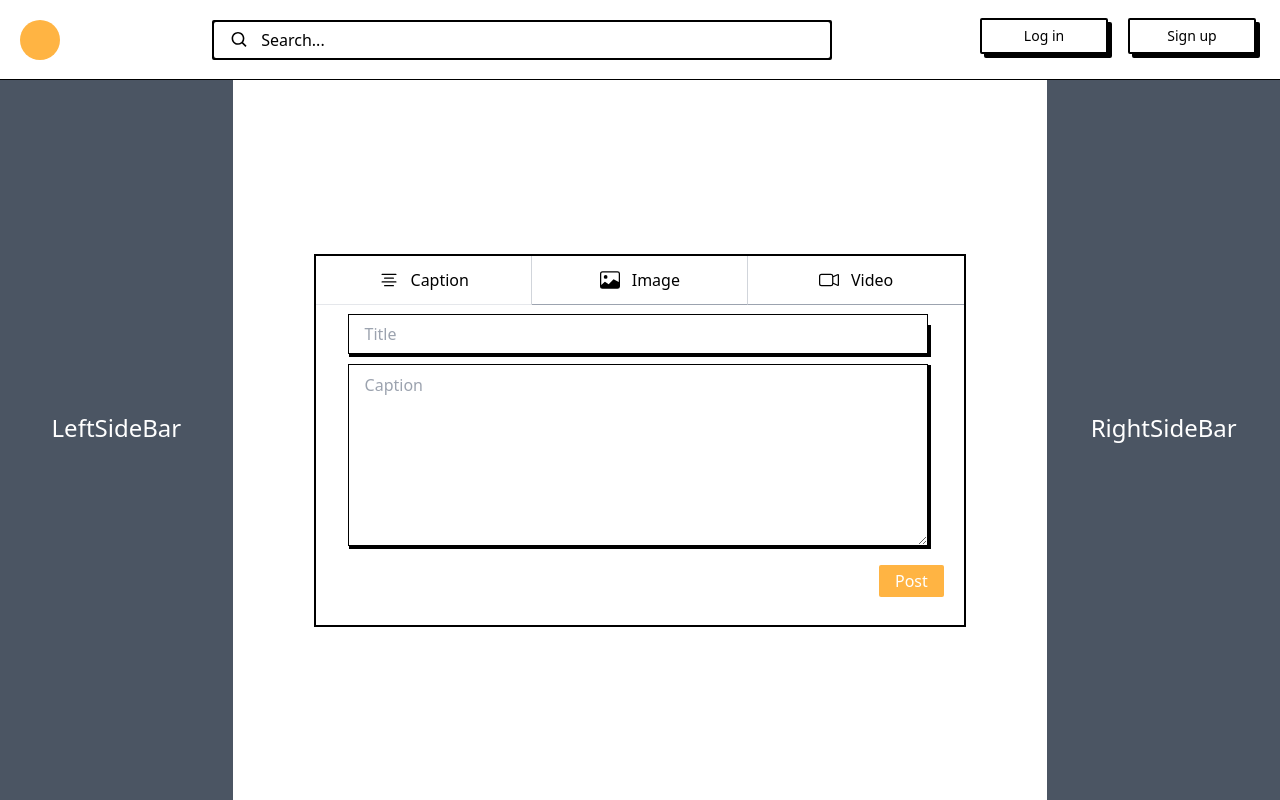
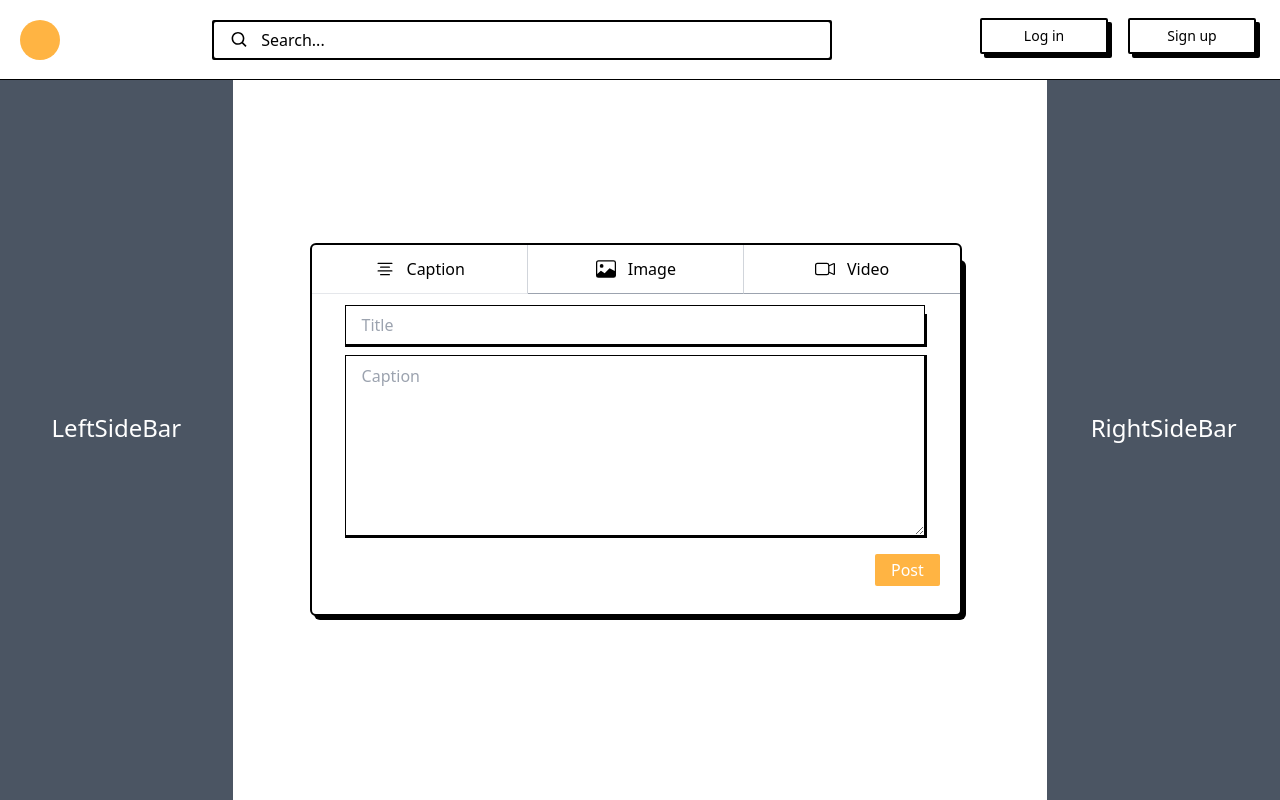
Before and after one commit to Anurag-Kochar-1/CommComm-Community-Platform, a Next.js app: page /uploadPost in a window 1280 px wide. Built offline with nearby package versions, Linux system fonts and the light colour scheme; no server answers.

Commit message:
largeScreen-postCotainer-upgraded

```diff
--- a/pages/uploadPost/index.tsx
+++ b/pages/uploadPost/index.tsx
@@ -14,7 +14,8 @@ const uploadPost = () => {
     <main className='w-full lg:w-[70%] h-[80vh] lg:h-[90vh] mt-[10vh] mb-[10vh] lg:mb-0 bg-white flex flex-col justify-center items-center'>
 
       {/*  Large Screen  */}
-      <div className='hidden lg:inline w-[80%] bg-white border-2 border-BrutalBlack1' >
+      <div className='hidden lg:inline-flex relative w-[80%] h-[45vh] bg-black justify-center items-center rounded-md'>
+        <div className='w-full absolute right-1 bottom-1 bg-white border-2 border-BrutalBlack1 rounded-md' >
           <div className='flex justify-between items-center rounded-md '>
             <button
               type='button'
@@ -57,7 +58,7 @@ const uploadPost = () => {
                     required
                     type="text"
                     placeholder='Title'
-                  className='w-full h-10 absolute right-[2px] bottom-[2px] outline-none focus:ring-0 px-2 placeholder:px-2 border border-black font-medium'
+                    className='w-full h-10 absolute right-[1px] bottom-[1px] outline-none focus:ring-0 px-2 placeholder:px-2 border border-black font-medium'
                   />
                 </div>
 
@@ -65,7 +66,7 @@ const uploadPost = () => {
                 <div className='w-[90%] h-full relative bg-black flex justify-start items-center border border-black'>
                   <textarea
                     placeholder='Caption'
-                  className='w-full h-full absolute right-[2px] bottom-[2px] outline-none focus:ring-0 px-2 py-2 placeholder:px-2 border border-black  font-medium'
+                    className='w-full h-full absolute right-[1px] bottom-[1px] outline-none focus:ring-0 px-2 py-2 placeholder:px-2 border border-black  font-medium'
                     value={postCaptionInputValue}
                     onChange={(e) => setPostCaptionInputValue(e.target.value)}
                   />
@@ -94,7 +95,7 @@ const uploadPost = () => {
                     required
                     type="text"
                     placeholder='Title'
-                  className='w-full h-10 absolute right-[2px] bottom-[2px] outline-none focus:ring-0 px-2 placeholder:px-2 border border-black font-medium'
+                    className='w-full h-10 absolute right-[1px] bottom-[1px] outline-none focus:ring-0 px-2 placeholder:px-2 border border-black font-medium'
                   />
                 </div>
 
@@ -138,7 +139,7 @@ const uploadPost = () => {
                     required
                     type="text"
                     placeholder='Title'
-                  className='w-full h-10 absolute right-[2px] bottom-[2px] outline-none focus:ring-0 px-2 placeholder:px-2 border border-black font-medium'
+                    className='w-full h-10 absolute right-[1px] bottom-[1px] outline-none focus:ring-0 px-2 placeholder:px-2 border border-black font-medium'
                   />
                 </div>
 
@@ -170,6 +171,7 @@ const uploadPost = () => {
             </div>
           )}
         </div>
+      </div>
     </main>
   )
 }
```
Lines whose indentation alone changed are shown as unchanged.
